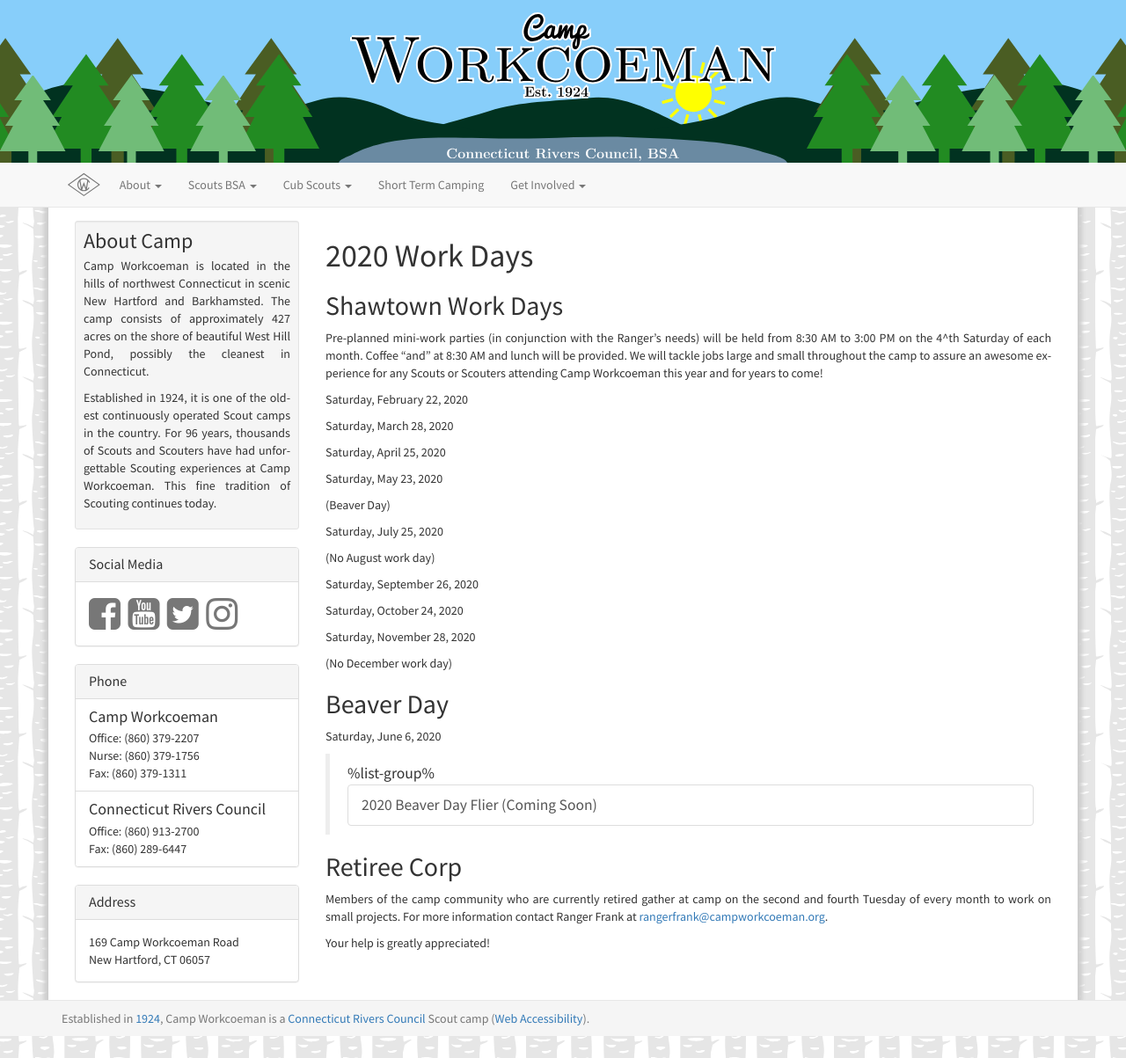
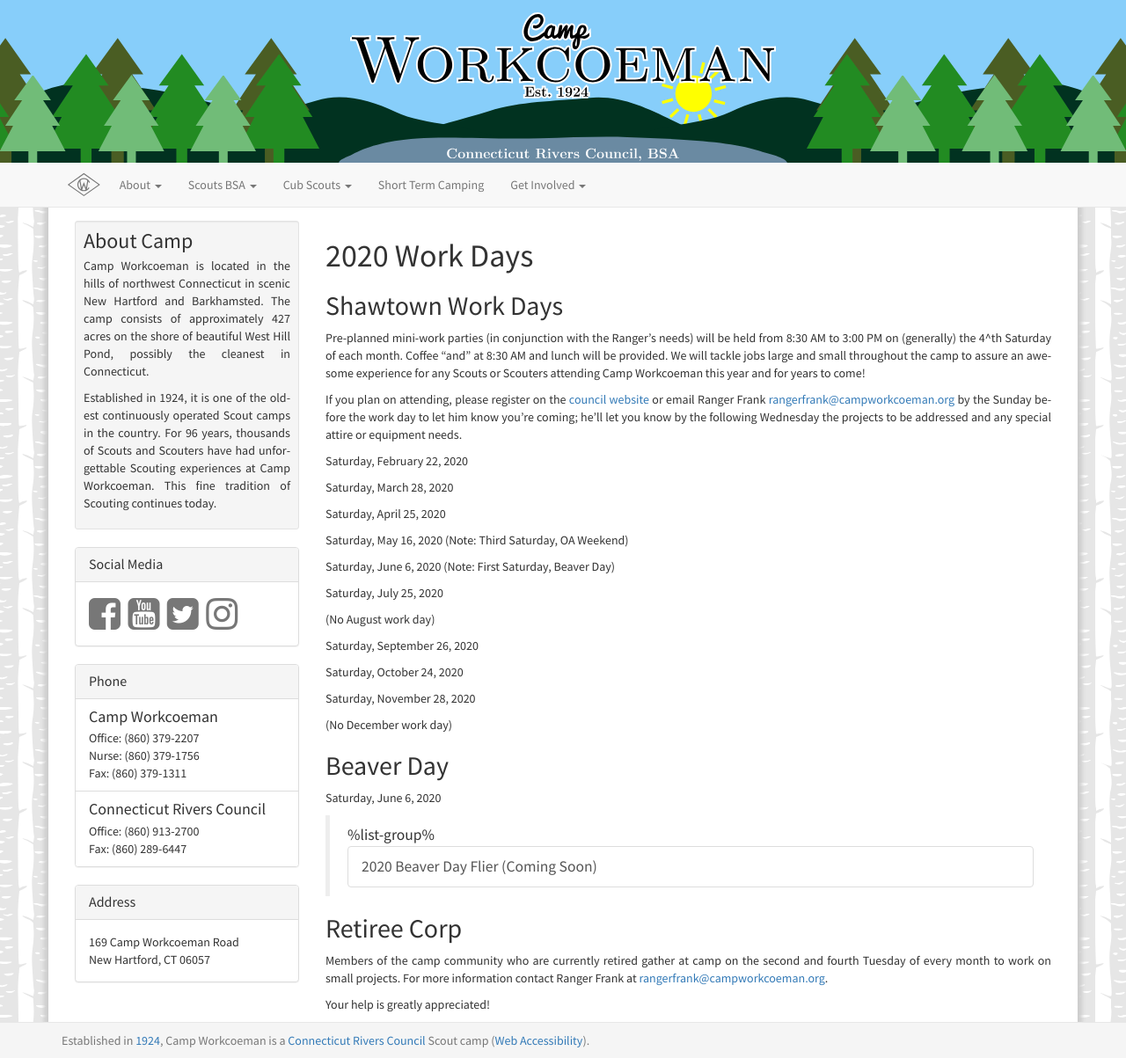
Before and after one commit to campworkcoeman/campworkcoeman.org, a Jekyll site: the page built from get-involved/work-days.md, in a window 1280 px wide. Shown: the whole page at 88% size. Built offline with Jekyll 4.4.1, drawn with Linux system fonts in a browser that asks for light colours; nearby versions of some CDN libraries; Markdown is read by kramdown in place of the engine named in the settings.

Commit message:
Update work days.

```diff
--- a/get-involved/work-days.md
+++ b/get-involved/work-days.md
@@ -8,7 +8,9 @@
 
 ## Shawtown Work Days
 
-Pre-planned mini-work parties (in conjunction with the Ranger's needs) will be held from 8:30 AM to 3:00 PM on the 4^th Saturday of each month. Coffee "and" at 8:30 AM and lunch will be provided. We will tackle jobs large and small throughout the camp to assure an awesome experience for any Scouts or Scouters attending Camp Workcoeman this year and for years to come!
+Pre-planned mini-work parties (in conjunction with the Ranger's needs) will be held from 8:30 AM to 3:00 PM on (generally) the 4^th Saturday of each month. Coffee "and" at 8:30 AM and lunch will be provided. We will tackle jobs large and small throughout the camp to assure an awesome experience for any Scouts or Scouters attending Camp Workcoeman this year and for years to come!
+
+If you plan on attending, please register on the [council website](https://scoutingevent.com/066-34204) or email Ranger Frank [rangerfrank@campworkcoeman.org](mailto:rangerfrank@campworkcoeman.org) by the Sunday before the work day to let him know you're coming; he'll let you know by the following Wednesday the projects to be addressed and any special attire or equipment needs.
 
 Saturday, February 22, 2020
 
@@ -16,9 +18,9 @@
 
 Saturday, April 25, 2020
 
-Saturday, May 23, 2020
+Saturday, May 16, 2020 (Note: Third Saturday, OA Weekend)
 
-(Beaver Day)
+Saturday, June 6, 2020 (Note: First Saturday, Beaver Day)
 
 Saturday, July 25, 2020
 
```
